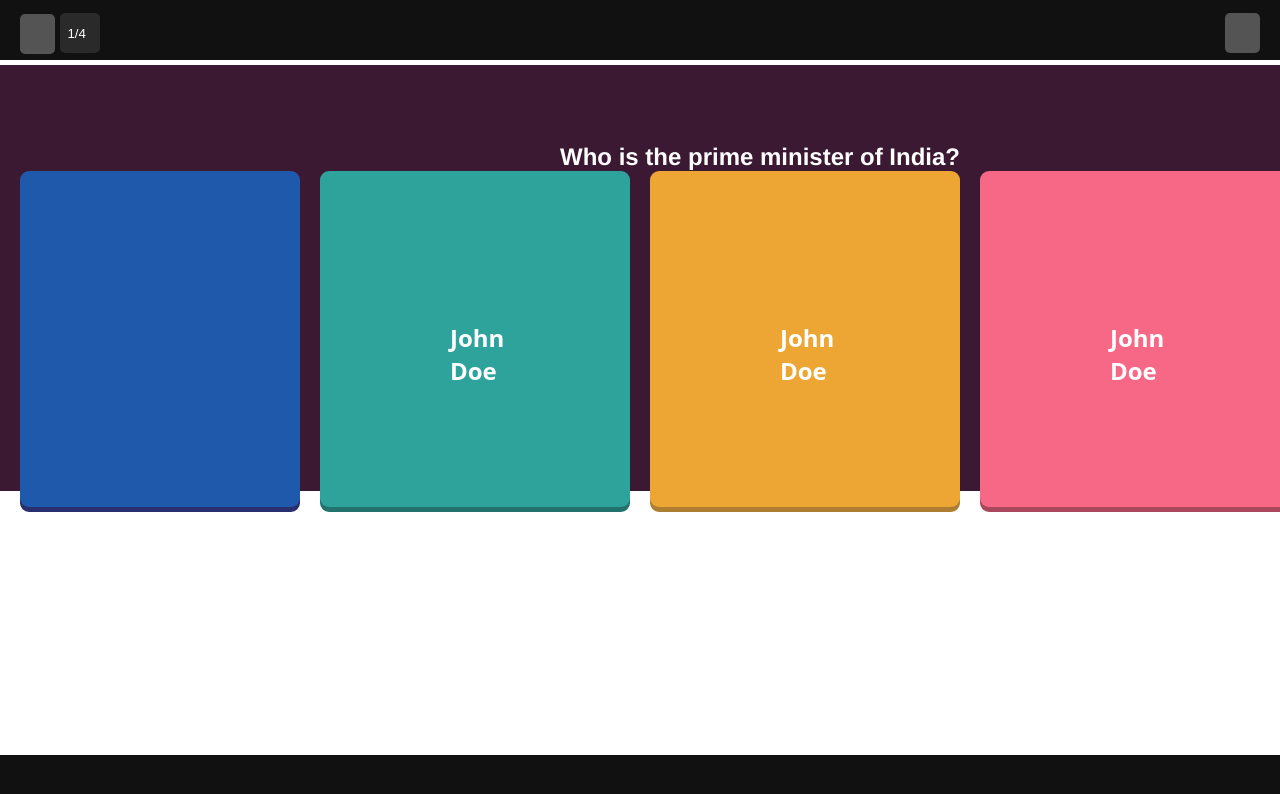
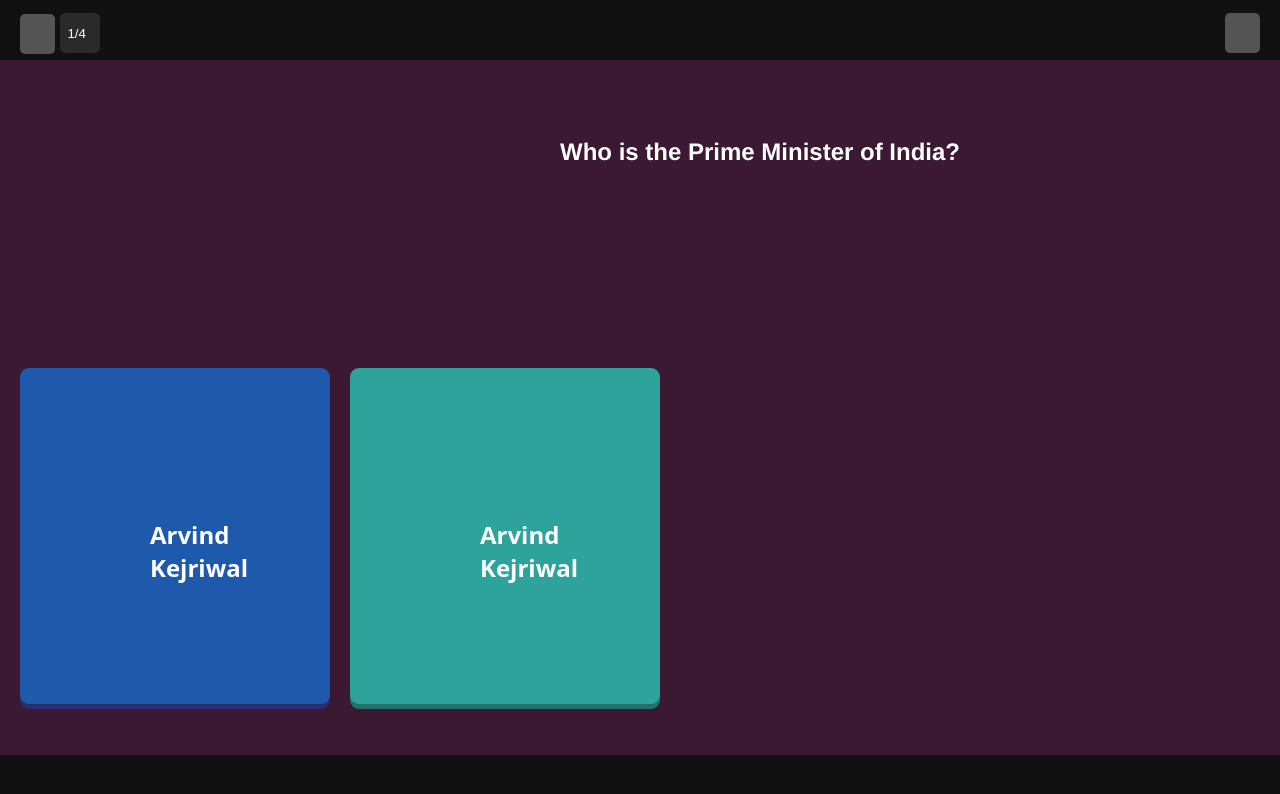
Before and after one commit to shafimuhammed1/quizApp, a React (Create React App) app: page / in a window 1280 px wide. Shown: the top 794 px of the page. Built offline with nearby package versions, Linux system fonts and the light colour scheme.

Commit message:
so i passed the props to card and container component and add a handlecardclick for to show the next question and option but there is an error in card component where it shows only one card

```diff
--- a/src/App.css
+++ b/src/App.css
@@ -1,5 +1,8 @@
 *{
     margin: 0;
-     padding: 0;
+     padding:0;
+     /* right: 0; */
+
+
 
 }
--- a/src/App.js
+++ b/src/App.js
@@ -1,4 +1,4 @@
-import React from "react";
+import React, { useState } from "react";
 import NavBar from "./Components/NavBar/NavBar";
 import Container from "./Components/Container/Container";
 import './App.css'
@@ -6,19 +6,69 @@ import Card from "./Components/Cards/Card";
 import FootBar from "./Components/FootBar/FootBar";
 
 
+function App() {
+  const quizData = [
+    {
+      "id": 1,
+      "question": "Who is the Prime Minister of India?",
+      "options": [
+        { "id": 1, "text": "Narendra Modi", "isCorrect": true },
+        { "id": 2, "text": "Manmohan Singh", "isCorrect": false },
+        { "id": 3, "text": "Rahul Gandhi", "isCorrect": false },
+        { "id": 4, "text": "Arvind Kejriwal", "isCorrect": false }
+      ],
+    },
+    {
+      "id": 2,
+      "question": "Who is the Chief Minister of Kerala?",
+      "options": [
+        { "id": 1, "text": "Pinarayi Vijayan", "isCorrect": true },
+        { "id": 2, "text": "Oommen Chandy", "isCorrect": false },
+        { "id": 3, "text": "Ramesh Chennithala", "isCorrect": false },
+        { "id": 4, "text": "Achuthanandan", "isCorrect": false }
+      ],
+    },
+    {
+      "id": 3,
+      "question": "Who is the best director  of Kerala?",
+      "options": [
+        { "id": 1, "text": "Amal neerad", "isCorrect": true },
+        { "id": 2, "text": "Anwar rasheed", "isCorrect": false },
+        { "id": 3, "text": "Basil joseph", "isCorrect": false },
+        { "id": 4, "text": "Ljp", "isCorrect": false }
+      ],
+    }
+  ];
 
-function App() {
+  const [presentQuestionData,setPresentQuestionData]=useState(0);
+  const currentQuestion = quizData[presentQuestionData];
+
+const handleCardClick=()=>{
+  const nextQuestion= presentQuestionData+1;
+
+  if(nextQuestion<quizData.length){
+    setPresentQuestionData(nextQuestion);
+
+  }else{
+    alert("all answerd");
+  }
+};
+
 
 
 
   return (
-    <div className="App">
-     <NavBar/>
-     <Container/>
-
-     <FootBar/>
+   <div className="App">
+      <NavBar />
+      <Container question={currentQuestion.question} />
+      <div className="Card-container">
+        {currentQuestion.options.map((option) => (
+          <Card key={option.id} option={option} handleCardClick={handleCardClick} />
+        ))}
+      </div>
+      <FootBar />
     </div>
-  );
-}
+  )
+      }
 
 export default App;
--- a/src/Components/Cards/Card.css
+++ b/src/Components/Cards/Card.css
@@ -1,21 +1,24 @@
-.Card{
+.Card {
     width: 100%;
-    /* height: 320px; */
+    height: 500px;
     background-color: #3b1933;
-
+    position: fixed;
+    margin-top: 23rem;
+    right: 0;
 
 
 }
 
-.Card-container{
-    height: 320px;
+.Card-container {
+
     margin-left: 20px;
     display: flex;
     margin-right: 20px;
 
+
 }
 
-.question-card{
+.question-card {
     height: 42vh;
     background-color: #1f59ab;
     width: 25%;
@@ -23,12 +26,11 @@
     box-shadow: 0px 5px #292e6e;
     text-align: center;
     cursor: pointer;
-
 }
 
-.question-card1{
+.question-card1 {
     height: 42vh;
-    background-color:#2ea39b;
+    background-color: #2ea39b;
     width: 25%;
     margin-left: 20px;
     border-radius: 9px;
@@ -36,7 +38,8 @@
     box-shadow: 0px 5px #23726d;
     cursor: pointer;
 }
-.question-card2{
+
+.question-card2 {
     height: 42vh;
     background-color: #eda634;
     width: 25%;
@@ -47,7 +50,7 @@
     cursor: pointer;
 }
 
-.question-card3{
+.question-card3 {
     height: 42vh;
     background-color: #f76887;
     width: 25%;
@@ -59,7 +62,7 @@
 
 }
 
-.ans{
+.ans {
     padding: 150px;
     padding-left: 130px;
     color: white;
--- a/src/Components/Cards/Card.js
+++ b/src/Components/Cards/Card.js
@@ -1,34 +1,18 @@
-import React,{useState} from 'react';
-import './Card.css';
+import React from 'react'
+import './Card.css'
 
-function Card() {
-  const [state,setState]=useState(0)
-
-
-
-
+function Card({ option, handleCardClick }) {
   return (
-
-    <div className='Card'>
-
+    <div className='Card' onClick={handleCardClick}>
       <div className='Card-container'>
-      <div class="question-card">
-       <h4 className='ans' onClick={()=>{
-
-       }} ><b></b></h4>
+        <div className='question-card'>
+          <h4 className='ans'><b>{option.text}</b></h4>
+        </div>
+        <div className='question-card1'>
+          <h4 className='ans'><b>{option.text}</b></h4>
+        </div>
       </div>
-     <div class="question-card1">
-      <h4 className='ans'><b>John Doe</b></h4>
-     </div>
-     <div class="question-card2">
-      <h4 className='ans'><b>John Doe</b></h4>
-     </div>
-     <div class="question-card3">
-      <h4 className='ans'><b>John Doe</b></h4>
-     </div>
-     </div>
     </div>
- )
+  );
 }
-
-export default Card;
+export default Card
--- a/src/Components/Container/Container.css
+++ b/src/Components/Container/Container.css
@@ -1,16 +1,17 @@
-.container{
+.container {
     background-color: #3b1933;
     width: 100%;
-    height: 320px;
-    margin-top: 65px;
-    /* position: fixed;  */
+    height: 500px;
+    margin-top: 60px;
+    position: fixed;
 
 
 }
 
-.title-text{
+.title-text {
     padding-top: 78px;
     margin-left: 35em;
     color: white;
-    font-family:'Franklin Gothic Medium', 'Arial Narrow', Arial, sans-serif;
-   }
+    font-family: 'Franklin Gothic Medium', 'Arial Narrow', Arial, sans-serif;
+
+}
--- a/src/Components/Container/Container.js
+++ b/src/Components/Container/Container.js
@@ -1,50 +1,14 @@
-import React,{useState} from 'react'
+import React from 'react';
 import './Container.css'
-import Card from '../Cards/Card';
 
-
-
-
-
-
-function Container() {
-  const [questions, setQuestions] = useState([
-    {
-      "id": 1,
-      "question": "Who is the prime minister of India?",
-      "options": [
-        { "id": 1, "text": "Narendra Modi", "isCorrect": true },
-        { "id": 2, "text": "Manmohan Singh", "isCorrect": false },
-        { "id": 3, "text": "Rahul Gandhi", "isCorrect": false },
-        { "id": 4, "text": "Arvind Kejriwal", "isCorrect": false }
-      ]
-    },
-    {
-      "id": 2,
-      "question": "Who is the Chief Minister of Kerala?",
-      "options": [
-        { "id": 1, "text": "Pinarayi Vijayan", "isCorrect": true },
-        { "id": 2, "text": "Oommen Chandy", "isCorrect": false },
-        { "id": 3, "text": "Ramesh Chennithala", "isCorrect": false },
-        { "id": 4, "text": "Achuthanandan", "isCorrect": false }
-      ]
-    }
-  ]);
-
-  const firstQuestion = questions[0]
-
+function Container({question}) {
   return (
     <div className='container'>
-
-        <div className='title-text'>
-          <h2>{firstQuestion.question}</h2>
-        </div>
-        <Card />
-
-
-
+      <div className='title-text'>
+        <h2>{question}</h2>
       </div>
-  )
+    </div>
+  );
 }
 
-export default Container
+export default Container;
```
Also changed, not shown: src/Data.json (deleted, +0 -22 lines).
